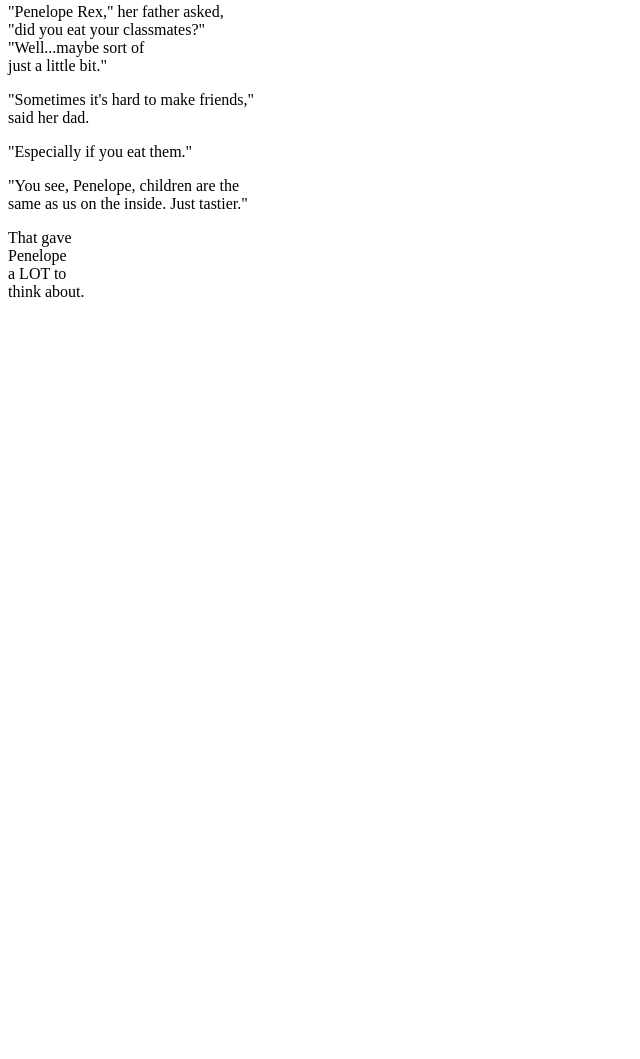
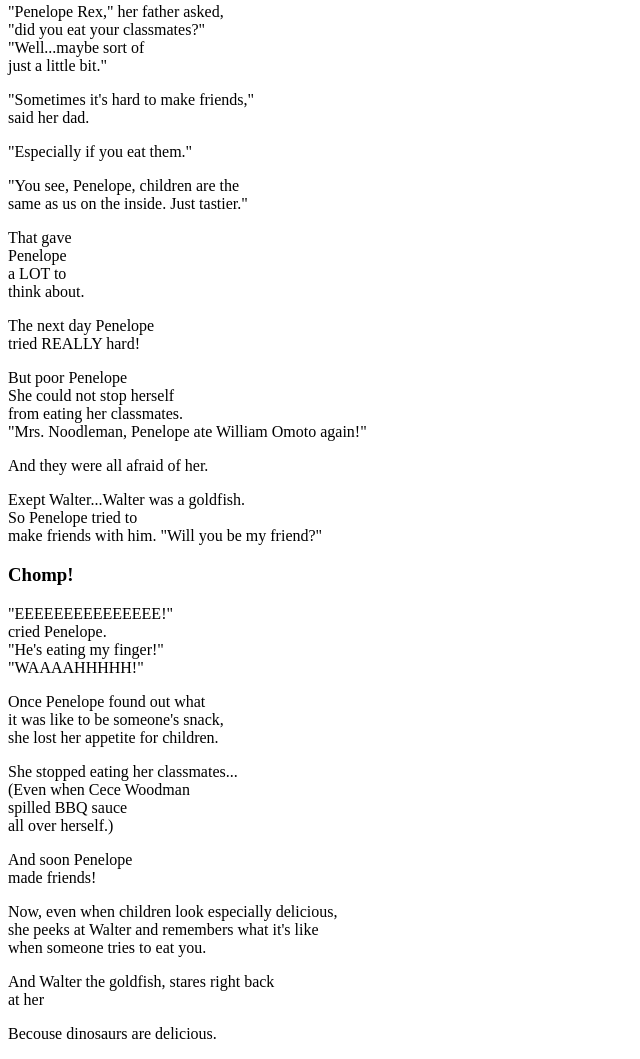
Before and after one commit to codeninjakid/childrens-library, a plain HTML site: page books/book7.html in a window 1280 px wide. Shown: the part 1194-2253 px from the top of the page, without its empty margins (0-640 px from the left). Before the commit the page ends 1511 px from the top, so only its background shows below. Drawn offline with Linux system fonts and the light colour scheme; files that its build step writes are made by us from their sources.

Commit message:
I finished another book

```diff
--- a/books/book7.html
+++ b/books/book7.html
@@ -109,5 +109,59 @@
             a LOT to<br>
             think about.
         </p>
+        <p>
+                The next day Penelope<br>
+            tried REALLY hard!<br>
+        </p>
+        <p>
+                But poor Penelope<br>
+            She could not stop herself<br>
+            from eating her classmates.<br>
+            "Mrs. Noodleman, Penelope ate William Omoto again!"
+        </p>
+        <p>
+                And they were all afraid of her.
+        </p>
+        <p>
+                Exept Walter...Walter was a goldfish.<br>
+            So Penelope tried to<br>
+            make friends with him. "Will you be my friend?"
+        </p>
+        <p>
+            <h3>Chomp!</h3>
+        </p>
+        <p>
+                "EEEEEEEEEEEEEEE!"<br>
+            cried Penelope.<br>
+            "He's eating my finger!"<br>
+            "WAAAAHHHHH!"
+        </p>
+        <p>
+                Once Penelope found out what<br>
+            it was like to be someone's snack,<br>
+            she lost her appetite for children.
+        </p>
+        <p>
+                She stopped eating her classmates...<br>
+            (Even when Cece Woodman<br>
+            spilled BBQ sauce<br>
+            all over herself.)
+        </p>
+        <p>
+                And soon Penelope<br>
+            made friends!
+        </p>
+        <p>
+                Now, even when children look especially delicious,<br>
+            she peeks at Walter and remembers what it's like<br>
+            when someone tries to eat you.
+        </p>
+        <p>
+                And Walter the goldfish, stares right back<br>
+            at her
+        </p>
+        <p>
+            Becouse dinosaurs are delicious.
+        </p>
     </body>
 </html>
```
